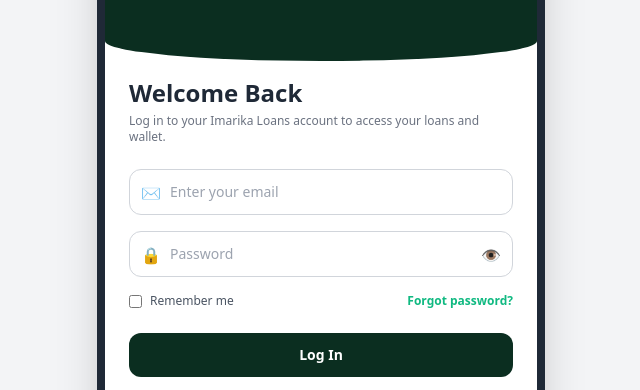
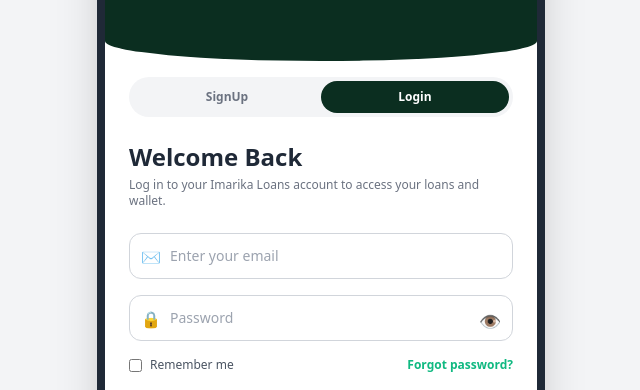
Before and after one commit to emmanuelkamuti629-alt/Imarika-loans, a website: page public/index.html in a window 1280 px wide. Shown: the part 215-605 px from the top of the page, without its empty margins (319-959 px from the left). Drawn offline with nearby package versions, Linux system fonts and the light colour scheme.

Commit message:
Update index.html

```diff
--- a/public/index.html
+++ b/public/index.html
@@ -42,8 +42,15 @@
       <!-- Auth Forms Container -->
       <div class="flex-1 bg-white px-6 pt-4 pb-8">
 
-        <!-- LOGIN FORM -->
+        <!-- ================= LOGIN FORM ================= -->
         <div id="login-form" class="block">
+
+          <!-- Toggle Switch (Added to Login) -->
+          <div class="flex bg-gray-100 rounded-full p-1 mb-6">
+            <button onclick="showSignup()" class="flex-1 py-2 text-xs font-bold rounded-full text-gray-500">SignUp</button>
+            <button onclick="showLogin()" class="flex-1 py-2 text-xs font-bold rounded-full bg-[#0B2E20] text-white">Login</button>
+          </div>
+
           <h2 class="text-2xl font-bold text-gray-800 mb-1">Welcome Back</h2>
           <p class="text-xs text-gray-500 mb-6">Log in to your Imarika Loans account to access your loans and wallet.</p>
 
@@ -55,7 +62,8 @@
             <div class="relative">
               <span class="absolute left-3 top-3 text-gray-400">🔒</span>
               <input type="password" id="login-password" placeholder="Password" class="w-full pl-10 pr-10 py-3 border border-gray-300 rounded-xl focus:outline-none focus:border-[#10b981] text-sm">
-              <span class="absolute right-3 top-3 text-gray-400 cursor-pointer" onclick="togglePassword('login-password')">👁️</span>
+              <!-- Eye Icon Toggle -->
+              <span id="login-eye" class="absolute right-3 top-3 text-gray-400 cursor-pointer text-lg" onclick="togglePassword('login-password', 'login-eye')">👁️</span>
             </div>
           </div>
 
@@ -92,8 +100,9 @@
           </div>
         </div>
 
-        <!-- SIGNUP FORM -->
+        <!-- ================= SIGNUP FORM ================= -->
         <div id="signup-form" class="hidden">
+
           <!-- Toggle Switch -->
           <div class="flex bg-gray-100 rounded-full p-1 mb-6">
             <button onclick="showSignup()" class="flex-1 py-2 text-xs font-bold rounded-full bg-[#0B2E20] text-white">SignUp</button>
@@ -119,12 +128,12 @@
             <div class="relative">
               <span class="absolute left-3 top-3 text-gray-400 text-xs">🔒</span>
               <input type="password" id="signup-password" placeholder="Password" class="w-full pl-10 pr-10 py-3 border border-gray-300 rounded-xl focus:outline-none focus:border-[#10b981] text-sm">
-              <span class="absolute right-3 top-3 text-gray-400 cursor-pointer" onclick="togglePassword('signup-password')">👁️</span>
+              <span id="signup-eye" class="absolute right-3 top-3 text-gray-400 cursor-pointer text-lg" onclick="togglePassword('signup-password', 'signup-eye')">👁️</span>
             </div>
             <div class="relative">
               <span class="absolute left-3 top-3 text-gray-400 text-xs">👥</span>
               <input type="password" id="signup-confirm" placeholder="Confirm password" class="w-full pl-10 pr-10 py-3 border border-gray-300 rounded-xl focus:outline-none focus:border-[#10b981] text-sm">
-              <span class="absolute right-3 top-3 text-gray-400 cursor-pointer" onclick="togglePassword('signup-confirm')">👁️</span>
+              <span id="confirm-eye" class="absolute right-3 top-3 text-gray-400 cursor-pointer text-lg" onclick="togglePassword('signup-confirm', 'confirm-eye')">👁️</span>
             </div>
           </div>
 
@@ -217,9 +226,18 @@
       document.getElementById('login-form').classList.remove('hidden');
     }
 
-    function togglePassword(id) {
-      const input = document.getElementById(id);
-      input.type = input.type === 'password' ? 'text' : 'password';
+    // --- FIXED: Password Toggle Logic ---
+    function togglePassword(inputId, iconId) {
+      const input = document.getElementById(inputId);
+      const icon = document.getElementById(iconId);
+
+      if (input.type === 'password') {
+        input.type = 'text';
+        icon.innerText = '🙈'; // Change to closed-eye emoji when visible
+      } else {
+        input.type = 'password';
+        icon.innerText = '👁️'; // Change back to open-eye emoji when hidden
+      }
     }
 
     // --- Mock Auth Logic (Replace with actual API calls in production) ---
@@ -560,4 +578,4 @@
     showLogin();
   </script>
 </body>
-  </html>
+              </html>
```
